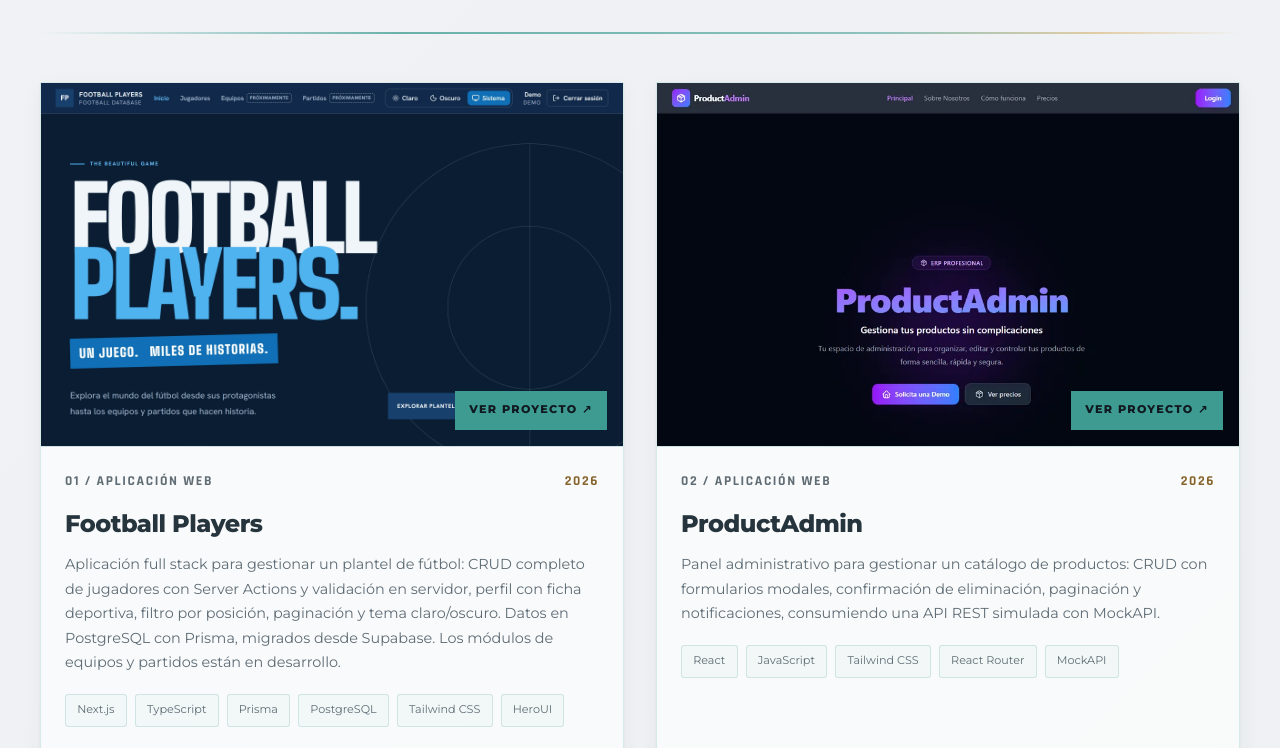
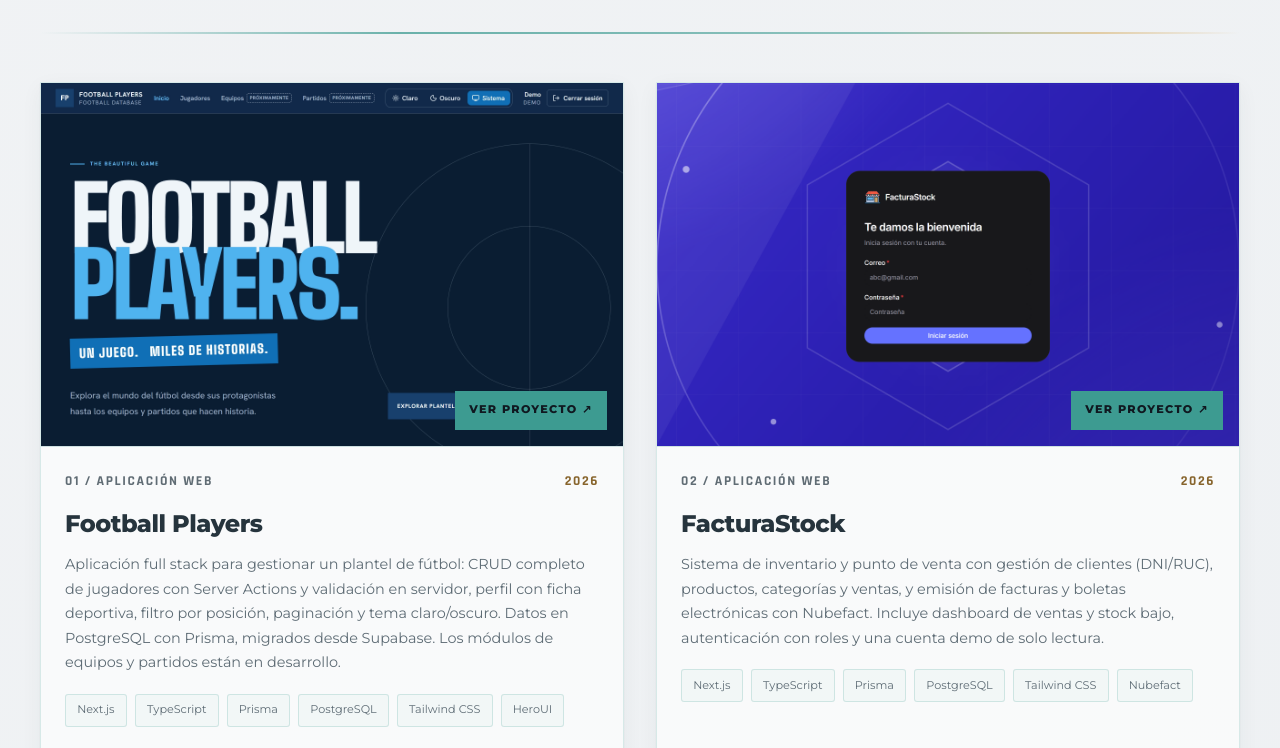
Before and after one commit to Geffrerson7/gefferson-portfolio, a plain HTML site: page index.html in a window 1280 px wide. Shown: the part 1146-1894 px from the top of the page. Drawn offline with Linux system fonts and the light colour scheme.

Commit message:
feat: replace ProductAdmin card with FacturaStock project

```diff
--- a/index.html
+++ b/index.html
@@ -511,7 +511,7 @@
             <!-- PROJECT 02 -->
             <article class="portfolio-card" data-reveal>
               <a
-                href="https://products-crud-nu.vercel.app/"
+                href="https://factura-stock.vercel.app/"
                 target="_blank"
                 rel="noopener noreferrer"
                 class="portfolio-image"
@@ -519,7 +519,7 @@
                 aria-hidden="true"
               >
                 <img
-                  src="assets/img/portfolio/products-crud.webp"
+                  src="assets/img/portfolio/factura-stock-app.webp"
                   alt=""
                   width="960"
                   height="600"
@@ -535,38 +535,40 @@
                   <span>2026</span>
                 </div>
 
-                <h3>ProductAdmin</h3>
+                <h3>FacturaStock</h3>
 
                 <p>
-                  Panel administrativo para gestionar un catálogo de productos:
-                  CRUD con formularios modales, confirmación de eliminación,
-                  paginación y notificaciones, consumiendo una API REST simulada
-                  con MockAPI.
+                  Sistema de inventario y punto de venta con gestión de
+                  clientes (DNI/RUC), productos, categorías y ventas, y emisión
+                  de facturas y boletas electrónicas con Nubefact. Incluye
+                  dashboard de ventas y stock bajo, autenticación con roles y
+                  una cuenta demo de solo lectura.
                 </p>
 
                 <ul class="portfolio-tags" aria-label="Tecnologías">
-                  <li>React</li>
-                  <li>JavaScript</li>
+                  <li>Next.js</li>
+                  <li>TypeScript</li>
+                  <li>Prisma</li>
+                  <li>PostgreSQL</li>
                   <li>Tailwind CSS</li>
-                  <li>React Router</li>
-                  <li>MockAPI</li>
+                  <li>Nubefact</li>
                 </ul>
 
                 <div class="portfolio-links">
                   <a
-                    href="https://products-crud-nu.vercel.app/"
+                    href="https://factura-stock.vercel.app/"
                     target="_blank"
                     rel="noopener noreferrer"
                     class="portfolio-link"
                   >
                     Ver demo<span class="sr-only"
-                      >: ProductAdmin (se abre en una pestaña nueva)</span
+                      >: FacturaStock (se abre en una pestaña nueva)</span
                     >
                     <span aria-hidden="true">↗</span>
                   </a>
 
                   <a
-                    href="https://github.com/Geffrerson7/products-crud"
+                    href="https://github.com/Geffrerson7/FacturaStock"
                     target="_blank"
                     rel="noopener noreferrer"
                     class="portfolio-link portfolio-link-source"
@@ -575,7 +577,7 @@
                       <use href="#icon-github" />
                     </svg>
                     Ver código<span class="sr-only"
-                      >: repositorio de ProductAdmin en GitHub (se abre en una
+                      >: repositorio de FacturaStock en GitHub (se abre en una
                       pestaña nueva)</span
                     >
                   </a>
```
Also changed, not shown: en/index.html (+17 -14 lines), assets/img/portfolio/factura-stock-app.webp (added).
